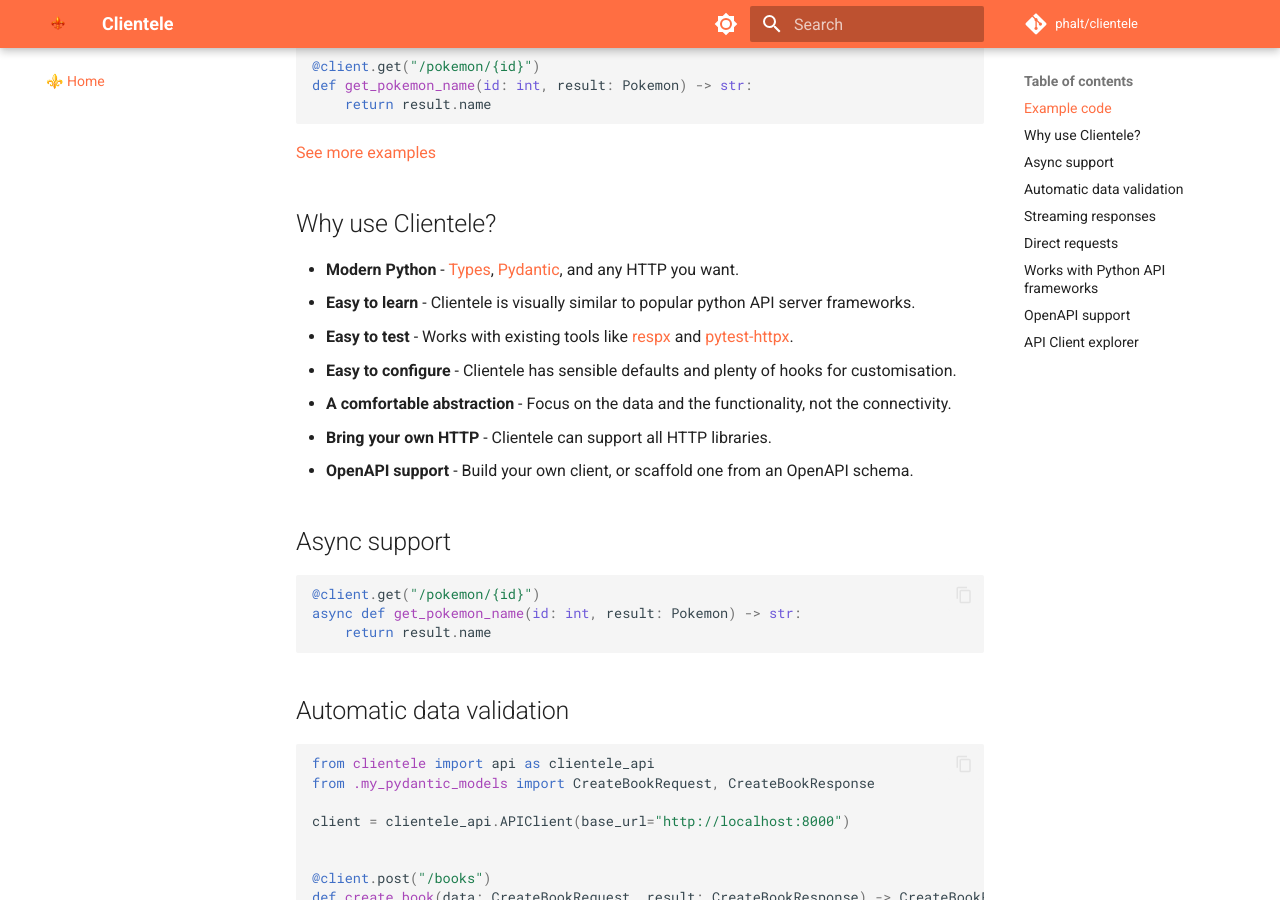
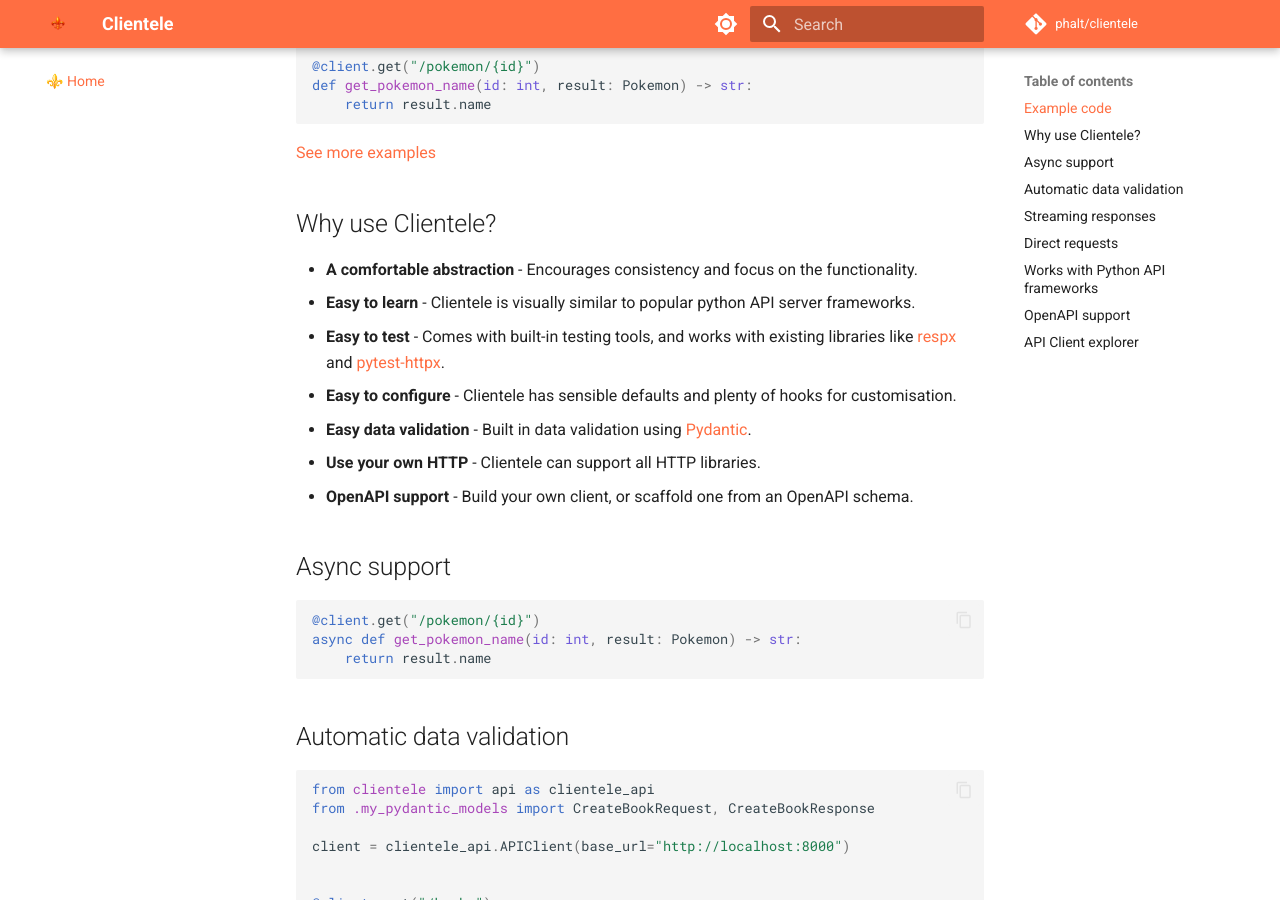
Before and after one commit to phalt/clientele, an MkDocs documentation site: the page built from docs/index.md, in a window 1280 px wide and 900 px high, scrolled down 822 px. Built offline with MkDocs 1.6.1 and Material for MkDocs 9.7.7, drawn with Linux system fonts in a browser that asks for light colours; comment, search, counter and statistics services are not loaded.

```diff
--- a/docs/index.md
+++ b/docs/index.md
@@ -42,12 +42,12 @@ def get_pokemon_name(id: int, result: Pokemon) -> str:
 
 ## Why use Clientele?
 
-- **Modern Python** - [Types](https://fastapi.tiangolo.com/python-types/), [Pydantic](https://docs.pydantic.dev/latest/), and any HTTP you want.
+- **A comfortable abstraction** - Encourages consistency and focus on the functionality.
 - **Easy to learn** - Clientele is visually similar to popular python API server frameworks.
-- **Easy to test** - Works with existing tools like [respx](https://lundberg.github.io/respx/) and [pytest-httpx](https://pypi.org/project/pytest-httpx/).
+- **Easy to test** - Comes with built-in testing tools, and works with existing libraries like [respx](https://lundberg.github.io/respx/) and [pytest-httpx](https://pypi.org/project/pytest-httpx/).
 - **Easy to configure** - Clientele has sensible defaults and plenty of hooks for customisation.
-- **A comfortable abstraction** - Focus on the data and the functionality, not the connectivity.
-- **Bring your own HTTP** - Clientele can support all HTTP libraries.
+- **Easy data validation** - Built in data validation using [Pydantic](https://docs.pydantic.dev/latest/).
+- **Use your own HTTP** - Clientele can support all HTTP libraries.
 - **OpenAPI support** - Build your own client, or scaffold one from an OpenAPI schema.
 
 ## Async support
```
Also changed, not shown: README.md (+4 -4 lines).
